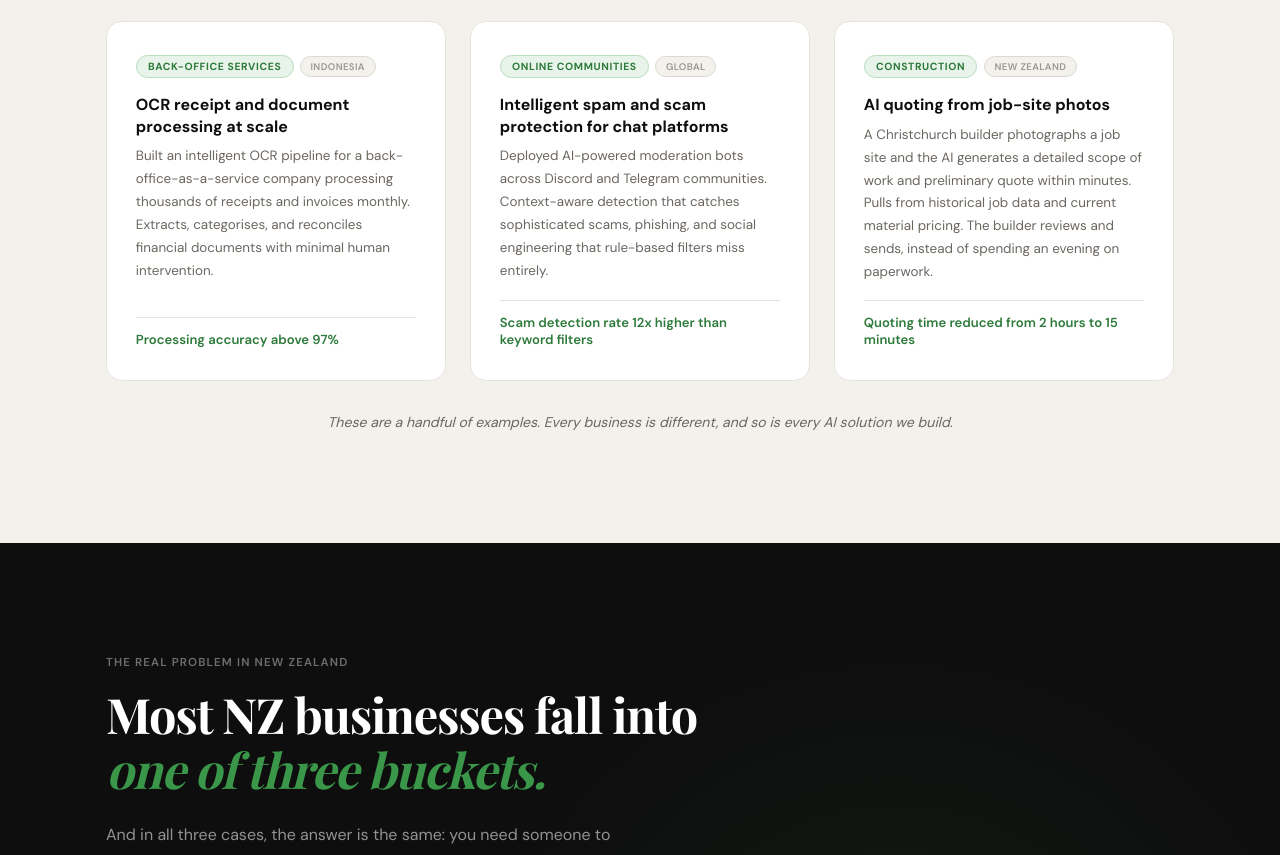
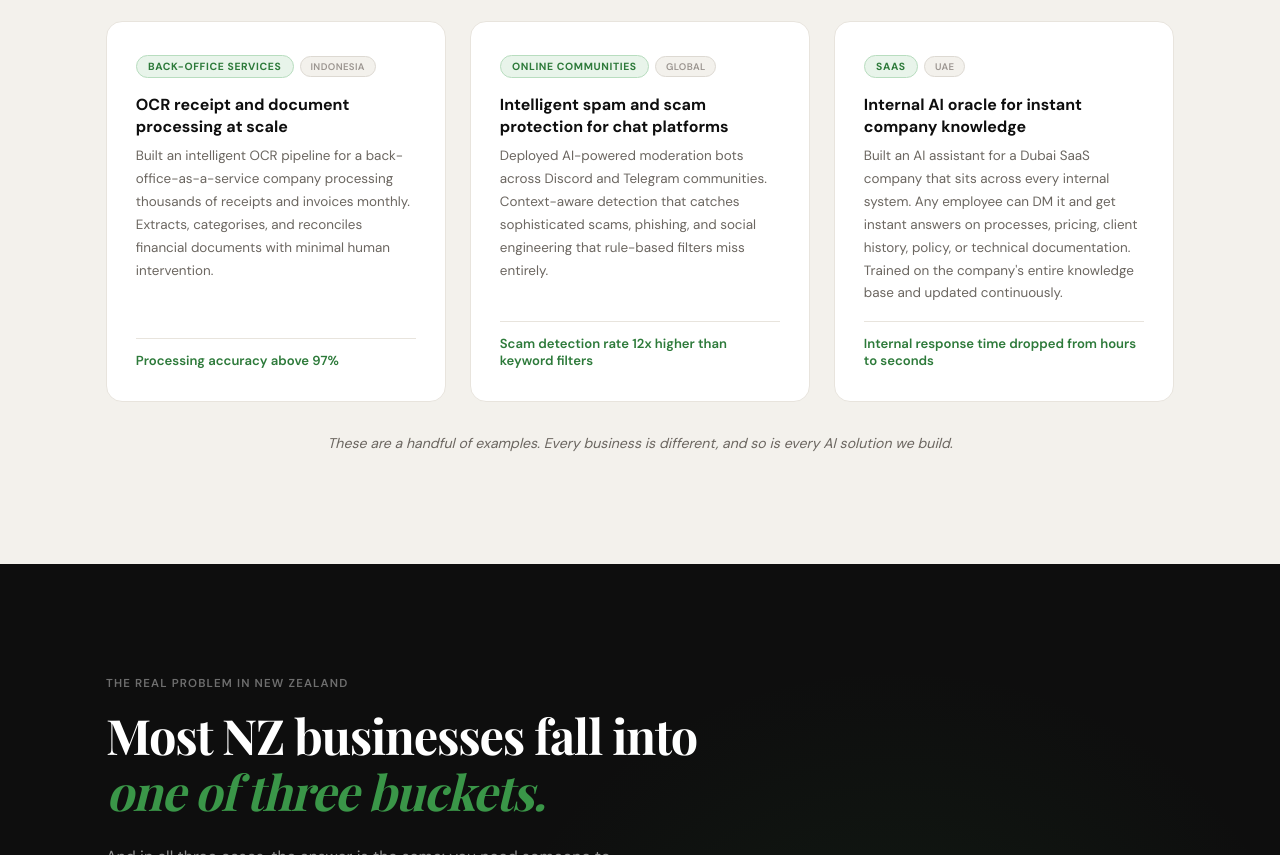
Before and after one commit to SocialStrategy/kiwiai, a website: page index.html in a window 1280 px wide. Shown: the part 1591-2446 px from the top of the page. Drawn offline with nearby package versions, Linux system fonts and the light colour scheme; a script that the page names is missing; a web font is replaced by a local one.

Commit message:
Replace construction case study with SaaS internal AI oracle (Dubai)

```diff
--- a/index.html
+++ b/index.html
@@ -682,10 +682,10 @@ footer{
         <div class="case-result">Scam detection rate 12x higher than keyword filters</div>
       </div>
       <div class="case rv d2">
-        <div><span class="case-industry">Construction</span><span class="case-region">New Zealand</span></div>
-        <div class="case-t">AI quoting from job-site photos</div>
-        <div class="case-d">A Christchurch builder photographs a job site and the AI generates a detailed scope of work and preliminary quote within minutes. Pulls from historical job data and current material pricing. The builder reviews and sends, instead of spending an evening on paperwork.</div>
-        <div class="case-result">Quoting time reduced from 2 hours to 15 minutes</div>
+        <div><span class="case-industry">SaaS</span><span class="case-region">UAE</span></div>
+        <div class="case-t">Internal AI oracle for instant company knowledge</div>
+        <div class="case-d">Built an AI assistant for a Dubai SaaS company that sits across every internal system. Any employee can DM it and get instant answers on processes, pricing, client history, policy, or technical documentation. Trained on the company's entire knowledge base and updated continuously.</div>
+        <div class="case-result">Internal response time dropped from hours to seconds</div>
       </div>
     </div>
     <p class="cases-more rv">These are a handful of examples. Every business is different, and so is every AI solution we build.</p>
```
